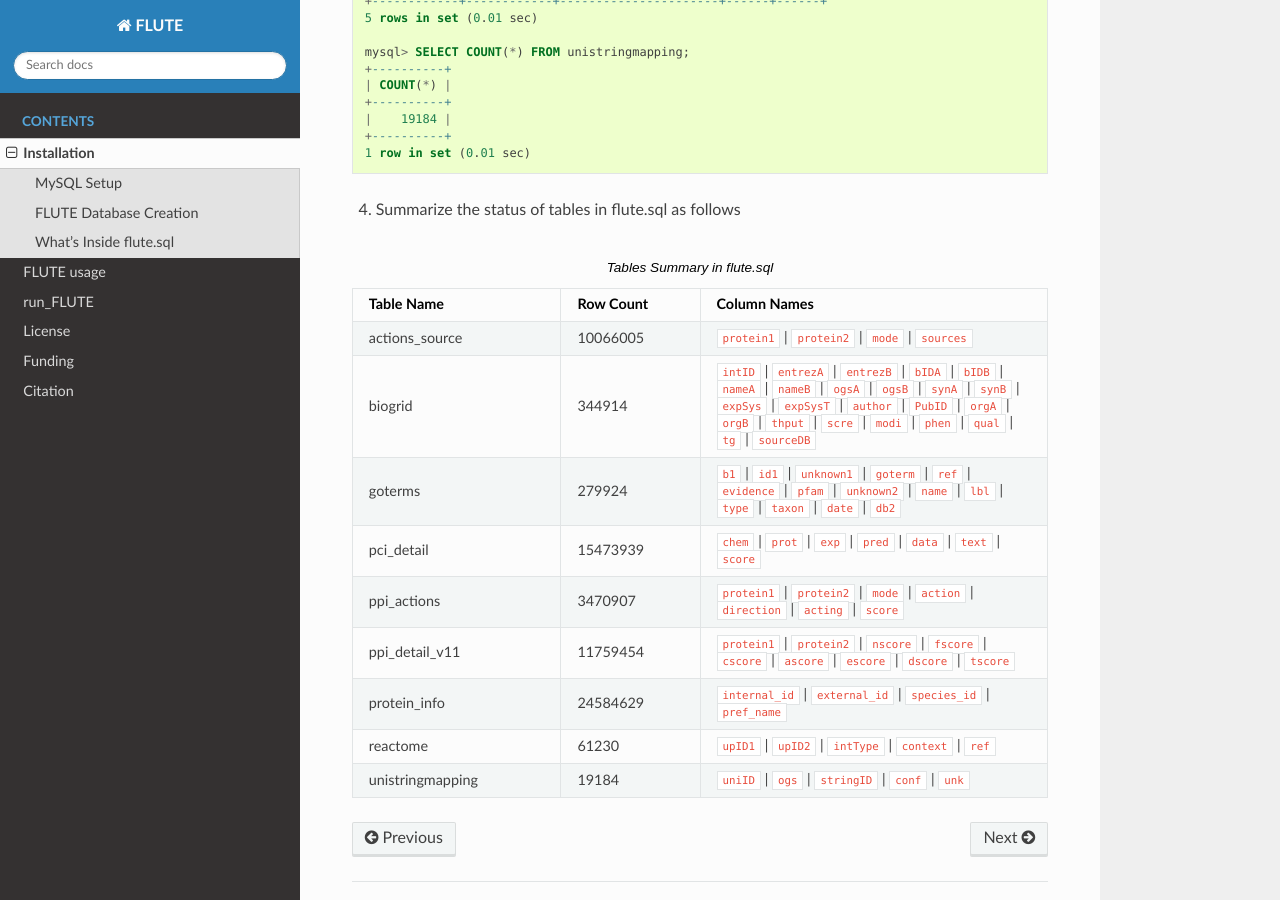
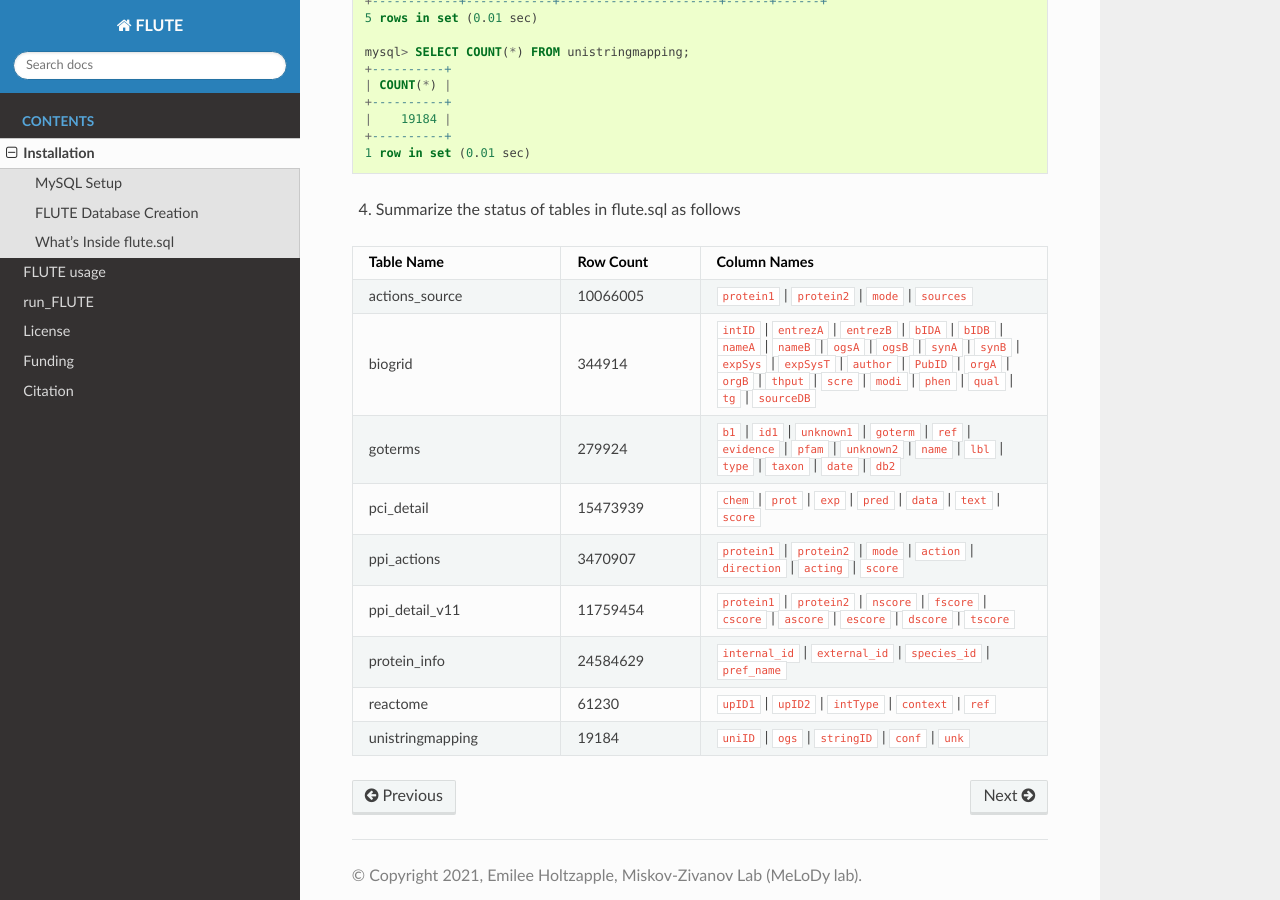
Before and after one commit to pitt-miskov-zivanov-lab/FLUTE, a Sphinx documentation site: the page built from docs/Installation.rst, in a window 1280 px wide and 900 px high, scrolled down 5652 px. Built offline with Sphinx 7.4.7 and the Read the Docs theme 2.0.0, drawn with Linux system fonts in a browser that asks for light colours.

Commit message:
Update Installation.rst

```diff
--- a/docs/Installation.rst
+++ b/docs/Installation.rst
@@ -288,7 +288,7 @@ What's Inside flute.sql
 
 4. Summarize the status of tables in flute.sql as follows
 
-.. csv-table:: Tables Summary in flute.sql
+.. csv-table::
    :header: Table Name, Row Count, Column Names
    :widths: 30, 20, 50
 
```
